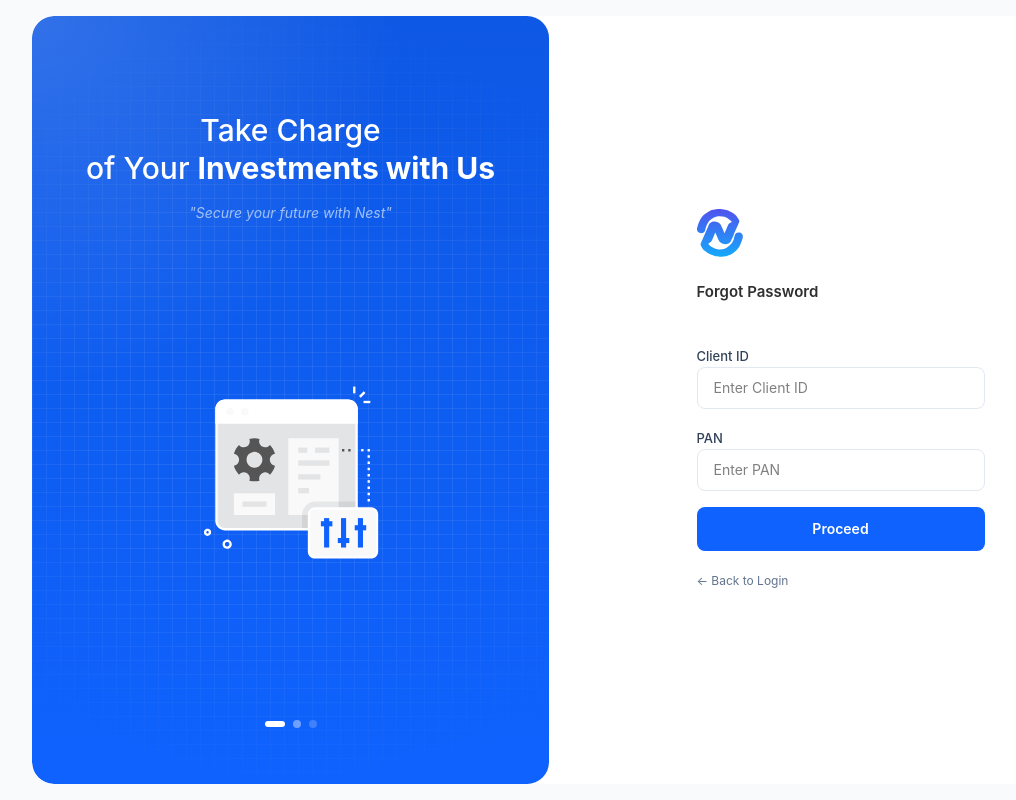
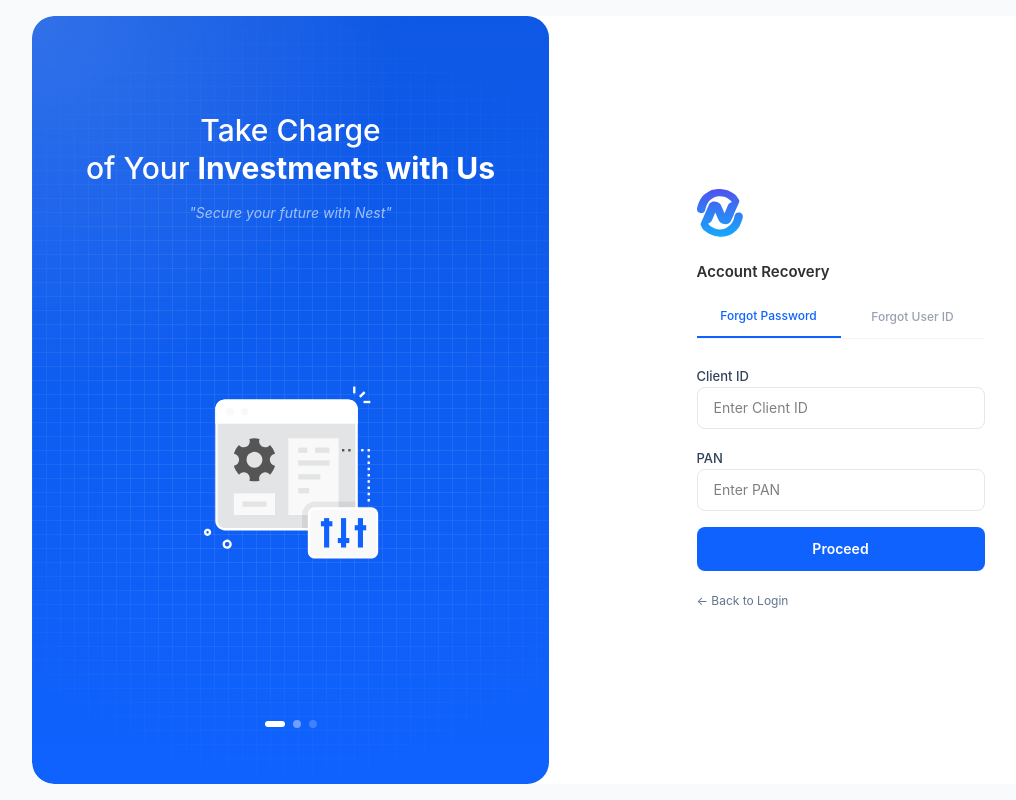
Before and after one commit to Dhruv-Omnenest/POC, a React (Vite) app: page /auth in a window 1280 px wide. Both pictures are taken after a click on the button "Forgot user ID or password?". Shown: the whole page, without its empty margins (58-1074 px from the left). Built offline with nearby package versions, Linux system fonts and the light colour scheme.

Commit message:
forgetUserId and forgot password ui change

```diff
--- a/src/pages/Auth/AuthPage.tsx
+++ b/src/pages/Auth/AuthPage.tsx
@@ -9,27 +9,31 @@ import { OtpInput } from '../../shared/components/OtpInput';
 import { loginSchema, otpSchema, type LoginFormData, type OtpFormData } from './schema/login.schema';
 import { changePasswordSchema, type ChangePasswordFormData } from './schema/changePassword.schema';
 import { forgotPasswordSchema, type ForgotPasswordFormData } from './schema/forgotPassword.schema';
-
+import { forgotUserIdSchema, type ForgotUserIdFormData } from './schema/forgotUserId.schema';
 type AuthStep = 'LOGIN' | 'OTP' | 'CHANGE PASSWORD' | 'FORGOT PASSWORD';
 type AuthFlow = 'LOGIN_FLOW' | 'RECOVERY_FLOW';
-
+type RecoveryTab = 'USER_ID' | 'PASSWORD';
 const AuthPage: React.FC = () => {
   const navigate = useNavigate();
   const [step, setStep] = useState<AuthStep>('LOGIN');
   const [flow, setFlow] = useState<AuthFlow>('LOGIN_FLOW');
-
+  const [recoveryTab, setRecoveryTab] = useState<RecoveryTab>('PASSWORD');
   const {
     executeHandshake,
     executeLogin,
     executeOtpValidation,
     executeForgotPassword,
+    executeForgotUserId,
     executeChangePassword,
     isLoading,
-    error
+    error,
+    user
   } = useAuthStore();
+
   const loginForm = useForm<LoginFormData>({ resolver: zodResolver(loginSchema) });
   const otpForm = useForm<OtpFormData>({ resolver: zodResolver(otpSchema) });
-  const forgotForm = useForm<ForgotPasswordFormData>({ resolver: zodResolver(forgotPasswordSchema) });
+  const forgotPasswordForm = useForm<ForgotPasswordFormData>({ resolver: zodResolver(forgotPasswordSchema) });
+  const forgotUserIdForm = useForm<ForgotUserIdFormData>({ resolver: zodResolver(forgotUserIdSchema) });
   const changePasswordForm = useForm<ChangePasswordFormData>({ resolver: zodResolver(changePasswordSchema) });
 
   const onLoginSubmit = async (data: LoginFormData) => {
@@ -40,136 +44,156 @@ const AuthPage: React.FC = () => {
       setStep('OTP');
     } catch (err) { console.error(err); }
   };
-  const onForgotSubmit = async (data: ForgotPasswordFormData) => {
+
+  const onForgotSubmit = async (data: any) => {
     try {
       setFlow('RECOVERY_FLOW');
-      await executeForgotPassword(data.pan, data.clientId);
+      if (recoveryTab === 'USER_ID') {
+        await executeForgotUserId(data.pan, data.email);
+      } else {
+        await executeForgotPassword(data.pan, data.clientId);
+      }
       setStep('OTP');
     } catch (err) { console.error(err); }
   };
 
   const onOtpSubmit = async (data: OtpFormData) => {
     try {
-      const identifier = flow === 'LOGIN_FLOW'
-        ? loginForm.getValues("username")
-        : forgotForm.getValues("clientId");
+      let identifier = "";
 
+      if (flow === 'LOGIN_FLOW') {
+        identifier = loginForm.getValues("username");
+      } else {
+        if (recoveryTab === 'PASSWORD') {
+          identifier = forgotPasswordForm.getValues("clientId");
+        } else {
+          identifier = user?.username || forgotUserIdForm.getValues("email");
+        }
+      }
       await executeOtpValidation(identifier, Number(data.otp));
+
       if (flow === 'RECOVERY_FLOW') {
-        setStep('CHANGE PASSWORD');
+        recoveryTab === 'PASSWORD' ? setStep('CHANGE PASSWORD') : setStep('LOGIN');
       } else {
         navigate('/dashboard', { replace: true });
       }
     } catch (err) { console.error(err); }
   };
 
-  // 4. Change Password Submit
   const onChangePasswordSubmit = async (data: ChangePasswordFormData) => {
     try {
-       await executeChangePassword(data.oldPassword, data.newPassword);
+      await executeChangePassword(data.oldPassword, data.newPassword);
       setStep('LOGIN');
-      alert("Password updated successfully. Please login with your new credentials.");
+      alert("Password updated successfully.");
     } catch (err) { console.error(err); }
+  };
+
+  const handleTabChange = (tab: RecoveryTab) => {
+    setRecoveryTab(tab);
+    forgotPasswordForm.reset();
+    forgotUserIdForm.reset();
   };
 
   return (
     <AuthLayout>
-      <div className="mb-10">
+      <div className="mb-6">
         <h2 className="text-[15px] font-semibold text-[#2f2f2f]">
           {step === 'LOGIN' && 'Welcome to Nest app'}
           {step === 'OTP' && 'Verify Identity'}
-          {step === 'FORGOT PASSWORD' && 'Forgot Password'}
+          {step === 'FORGOT PASSWORD' && 'Account Recovery'}
           {step === 'CHANGE PASSWORD' && 'Set Password'}
         </h2>
       </div>
+
+      {step === 'FORGOT PASSWORD' && (
+        <div className="mb-6 flex border-b border-gray-100">
+          <button
+            type="button"
+            onClick={() => handleTabChange('PASSWORD')}
+            className={`flex-1 pb-3 text-xs font-medium transition-colors ${
+              recoveryTab === 'PASSWORD'
+                ? 'border-b-2 border-[#0f62fe] text-[#0f62fe]'
+                : 'text-gray-400 hover:text-gray-600'
+            }`}
+          >
+            Forgot Password
+          </button>
+          <button
+            type="button"
+            onClick={() => handleTabChange('USER_ID')}
+            className={`flex-1 pb-3 text-xs font-medium transition-colors ${
+              recoveryTab === 'USER_ID'
+                ? 'border-b-2 border-[#0f62fe] text-[#0f62fe]'
+                : 'text-gray-400 hover:text-gray-600'
+            }`}
+          >
+            Forgot User ID
+          </button>
+        </div>
+      )}
 
       <form
         onSubmit={
           step === 'LOGIN' ? loginForm.handleSubmit(onLoginSubmit) :
           step === 'OTP' ? otpForm.handleSubmit(onOtpSubmit) :
-          step === 'FORGOT PASSWORD' ? forgotForm.handleSubmit(onForgotSubmit) :
+          step === 'FORGOT PASSWORD' ? (
+            recoveryTab === 'USER_ID'
+              ? forgotUserIdForm.handleSubmit(onForgotSubmit)
+              : forgotPasswordForm.handleSubmit(onForgotSubmit)
+          ) :
           changePasswordForm.handleSubmit(onChangePasswordSubmit)
         }
         className="space-y-4"
       >
         {step === 'LOGIN' && (
           <>
-            <InputField
-              label="Mobile no. / Email / Client ID"
-              placeholder="Enter Mobile no. / Email"
-              registration={loginForm.register("username")}
-              error={loginForm.formState.errors.username?.message}
-            />
-            <InputField
-              label="Password / MPIN"
-              type="password"
-              placeholder="Enter password / MPIN"
-              registration={loginForm.register("password")}
-              error={loginForm.formState.errors.password?.message}
-            />
+            <InputField label="Mobile no. / Email / Client ID" placeholder="Enter Mobile no. / Email" registration={loginForm.register("username")} error={loginForm.formState.errors.username?.message} />
+            <InputField label="Password / MPIN" type="password" placeholder="Enter password / MPIN" registration={loginForm.register("password")} error={loginForm.formState.errors.password?.message} />
           </>
         )}
+
         {step === 'FORGOT PASSWORD' && (
           <>
-            <InputField
-              label="Client ID"
-              placeholder="Enter Client ID"
-              registration={forgotForm.register("clientId")}
-              error={forgotForm.formState.errors.clientId?.message}
-            />
-            <InputField
-              label="PAN"
-              placeholder="Enter PAN"
-              registration={forgotForm.register("pan")}
-              error={forgotForm.formState.errors.pan?.message}
-            />
+            {recoveryTab === 'PASSWORD' ? (
+              <>
+                <InputField label="Client ID" placeholder="Enter Client ID" registration={forgotPasswordForm.register("clientId")} error={forgotPasswordForm.formState.errors.clientId?.message} />
+                <InputField label="PAN" placeholder="Enter PAN" registration={forgotPasswordForm.register("pan")} error={forgotPasswordForm.formState.errors.pan?.message} />
+              </>
+            ) : (
+              <>
+                <InputField label="PAN" placeholder="Enter PAN" registration={forgotUserIdForm.register("pan")} error={forgotUserIdForm.formState.errors.pan?.message} />
+                <InputField label="Registered Email" placeholder="Enter your email" registration={forgotUserIdForm.register("email")} error={forgotUserIdForm.formState.errors.email?.message} />
+                <p className="text-[11px] text-slate-500 italic">We will send your User ID to your registered email.</p>
+              </>
+            )}
           </>
         )}
+
         {step === 'OTP' && (
           <div className="space-y-4">
             <div className="text-center">
               <p className="text-sm font-semibold text-[#2f2f2f]">Enter OTP</p>
               <p className="mt-1 text-[11px] text-slate-400">
-                Sent to {flow === 'LOGIN_FLOW' ? loginForm.getValues("username") : forgotForm.getValues("clientId")}
+                Sent to {flow === 'LOGIN_FLOW'
+                  ? loginForm.getValues("username")
+                  : (recoveryTab === 'PASSWORD' ? forgotPasswordForm.getValues("clientId") : (user?.username || forgotUserIdForm.getValues("email")))}
               </p>
             </div>
             <Controller
               control={otpForm.control}
               name="otp"
               render={({ field }) => (
-                <OtpInput
-                  length={4}
-                  value={field.value || ''}
-                  onChange={field.onChange}
-                  error={otpForm.formState.errors.otp?.message}
-                />
+                <OtpInput length={4} value={field.value || ''} onChange={field.onChange} error={otpForm.formState.errors.otp?.message} />
               )}
             />
           </div>
         )}
+
         {step === 'CHANGE PASSWORD' && (
           <>
-            <InputField
-              label="Old Password"
-              type="password"
-              placeholder="Old Password"
-              registration={changePasswordForm.register("oldPassword")}
-              error={changePasswordForm.formState.errors.oldPassword?.message}
-            />
-            <InputField
-              label="New Password"
-              type="password"
-              placeholder="New Password"
-              registration={changePasswordForm.register("newPassword")}
-              error={changePasswordForm.formState.errors.newPassword?.message}
-            />
-            <InputField
-              label="Re-enter New Password"
-              type="password"
-              placeholder="Confirm New Password"
-              registration={changePasswordForm.register("confirmPassword")}
-              error={changePasswordForm.formState.errors.confirmPassword?.message}
-            />
+            <InputField label="Old Password" type="password" placeholder="Old Password" registration={changePasswordForm.register("oldPassword")} error={changePasswordForm.formState.errors.oldPassword?.message} />
+            <InputField label="New Password" type="password" placeholder="New Password" registration={changePasswordForm.register("newPassword")} error={changePasswordForm.formState.errors.newPassword?.message} />
+            <InputField label="Re-enter New Password" type="password" placeholder="Confirm New Password" registration={changePasswordForm.register("confirmPassword")} error={changePasswordForm.formState.errors.confirmPassword?.message} />
           </>
         )}
 
@@ -178,10 +202,11 @@ const AuthPage: React.FC = () => {
             {error}
           </div>
         )}
+
         <button
           type="submit"
           disabled={isLoading}
-          className="w-full rounded-lg bg-[#0f62fe] px-5 py-3 text-sm font-semibold text-white transition hover:bg-[#0b57df] disabled:bg-slate-200 disabled:text-slate-500"
+          className="w-full rounded-lg bg-[#0f62fe] px-5 py-3 text-sm font-semibold text-white transition hover:bg-[#0b57df] disabled:bg-slate-200"
         >
           {isLoading ? "Processing..." :
             step === 'LOGIN' ? 'Login' :
@@ -191,29 +216,33 @@ const AuthPage: React.FC = () => {
           }
         </button>
       </form>
+
       <div className='mt-4'>
         {step === 'LOGIN' && (
           <div className='flex w-full items-center justify-between'>
             <button
               type='button'
               onClick={() => {
-                forgotForm.reset();
+                forgotPasswordForm.reset();
+                forgotUserIdForm.reset();
                 setStep('FORGOT PASSWORD');
+                setRecoveryTab('PASSWORD');
               }}
               className='text-[#0f62fe] text-xs hover:underline'
             >
               Forgot user ID or password?
             </button>
-            <button type='button' className='text-[#0f62fe] text-xs hover:underline'>
-              Guest Login
-            </button>
+            <button type='button' className='text-[#0f62fe] text-xs hover:underline'>Guest Login</button>
           </div>
         )}
 
         {step !== 'LOGIN' && (
           <button
             type="button"
-            onClick={() => setStep('LOGIN')}
+            onClick={() => {
+              setStep('LOGIN');
+              setFlow('LOGIN_FLOW');
+            }}
             className="text-xs text-slate-500 hover:text-[#0f62fe]"
           >
             ← Back to Login
```
Also changed, not shown: src/pages/Auth/schema/forgotUserId.schema.ts (added, +17 -0 lines).
